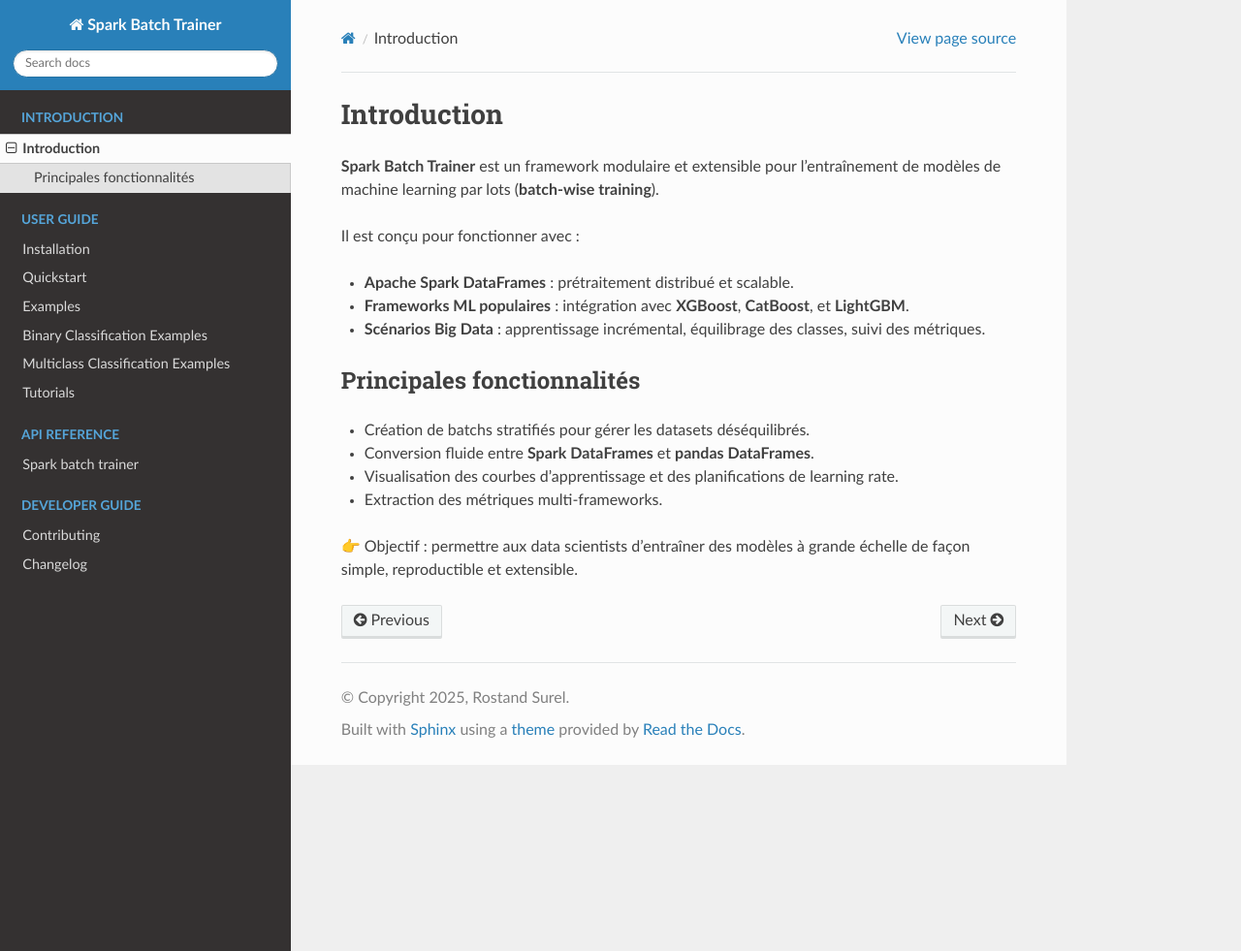
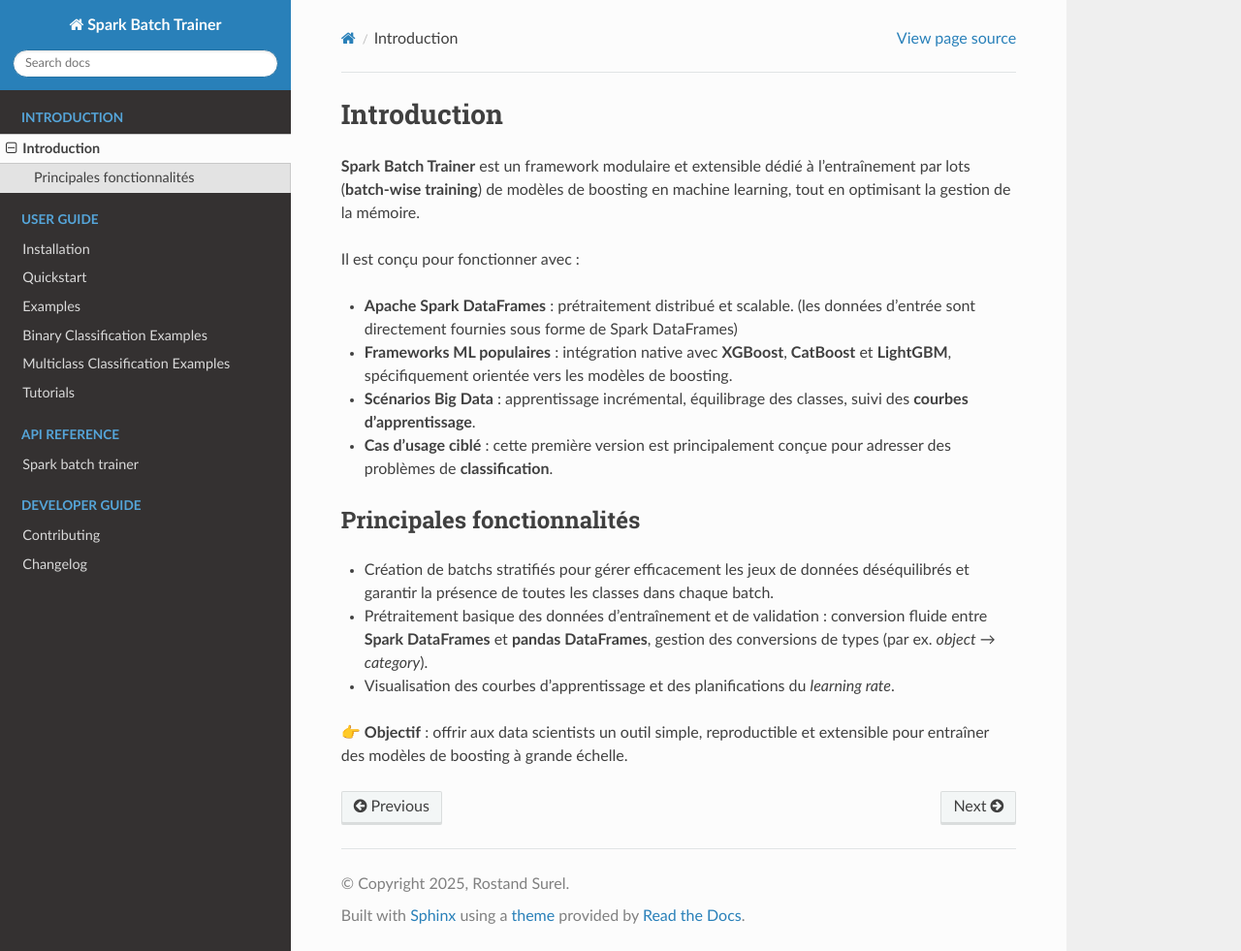
Before and after one commit to Manda404/Spark-Batch-Trainer, a Sphinx documentation site: the page built from docs/source/introduction.rst, in a window 1280 px wide and 981 px high. Shown: the whole window at 97% size. Built offline with Sphinx 7.4.7 and the Read the Docs theme 3.1.0, drawn with Linux system fonts in a browser that asks for light colours.

Commit message:
update file introduction

```diff
--- a/docs/source/introduction.rst
+++ b/docs/source/introduction.rst
@@ -1,25 +1,35 @@
 Introduction
 ============
 
-**Spark Batch Trainer** est un framework modulaire et extensible pour
-l’entraînement de modèles de machine learning par lots (**batch-wise training**).
+**Spark Batch Trainer** est un framework modulaire et extensible dédié à
+l’entraînement par lots (**batch-wise training**) de modèles de boosting en machine learning,
+tout en optimisant la gestion de la mémoire.
 
 Il est conçu pour fonctionner avec :
 
 - **Apache Spark DataFrames** : prétraitement distribué et scalable.
-- **Frameworks ML populaires** : intégration avec **XGBoost**, **CatBoost**, et **LightGBM**.
-- **Scénarios Big Data** : apprentissage incrémental, équilibrage des classes, suivi des métriques.
+  (les données d’entrée sont directement fournies sous forme de Spark DataFrames)
+
+- **Frameworks ML populaires** : intégration native avec **XGBoost**, **CatBoost** et **LightGBM**,
+  spécifiquement orientée vers les modèles de boosting.
+
+- **Scénarios Big Data** : apprentissage incrémental, équilibrage des classes,
+  suivi des **courbes d’apprentissage**.
+
+- **Cas d’usage ciblé** : cette première version est principalement conçue
+  pour adresser des problèmes de **classification**.
 
 Principales fonctionnalités
 ---------------------------
 
-- Création de batchs stratifiés pour gérer les datasets déséquilibrés.
+- Création de batchs stratifiés pour gérer efficacement les jeux de données déséquilibrés
+  et garantir la présence de toutes les classes dans chaque batch.
 
-- Conversion fluide entre **Spark DataFrames** et **pandas DataFrames**.
+- Prétraitement basique des données d’entraînement et de validation :
+  conversion fluide entre **Spark DataFrames** et **pandas DataFrames**,
+  gestion des conversions de types (par ex. *object* → *category*).
 
-- Visualisation des courbes d’apprentissage et des planifications de learning rate.
+- Visualisation des courbes d’apprentissage et des planifications du *learning rate*.
 
-- Extraction des métriques multi-frameworks.
-
-👉 Objectif : permettre aux data scientists d’entraîner des modèles à grande échelle
-de façon simple, reproductible et extensible.
+👉 **Objectif** : offrir aux data scientists un outil simple, reproductible et extensible
+pour entraîner des modèles de boosting à grande échelle.
--- /dev/null
+++ b/docs/source/update_changelog.py
@@ -0,0 +1,17 @@
+from datetime import date
+
+today = date.today().strftime("%Y-%m-%d")
+
+template = f"""
+Changelog
+=========
+
+v1.0.0 ({today})
+-----------------
+- Première release publique
+- Support des frameworks XGBoost, CatBoost et LightGBM
+- Support complet du batch training avec Spark DataFrames
+"""
+
+with open("docs/changelog.rst", "w", encoding="utf-8") as f:
+    f.write(template)
```
